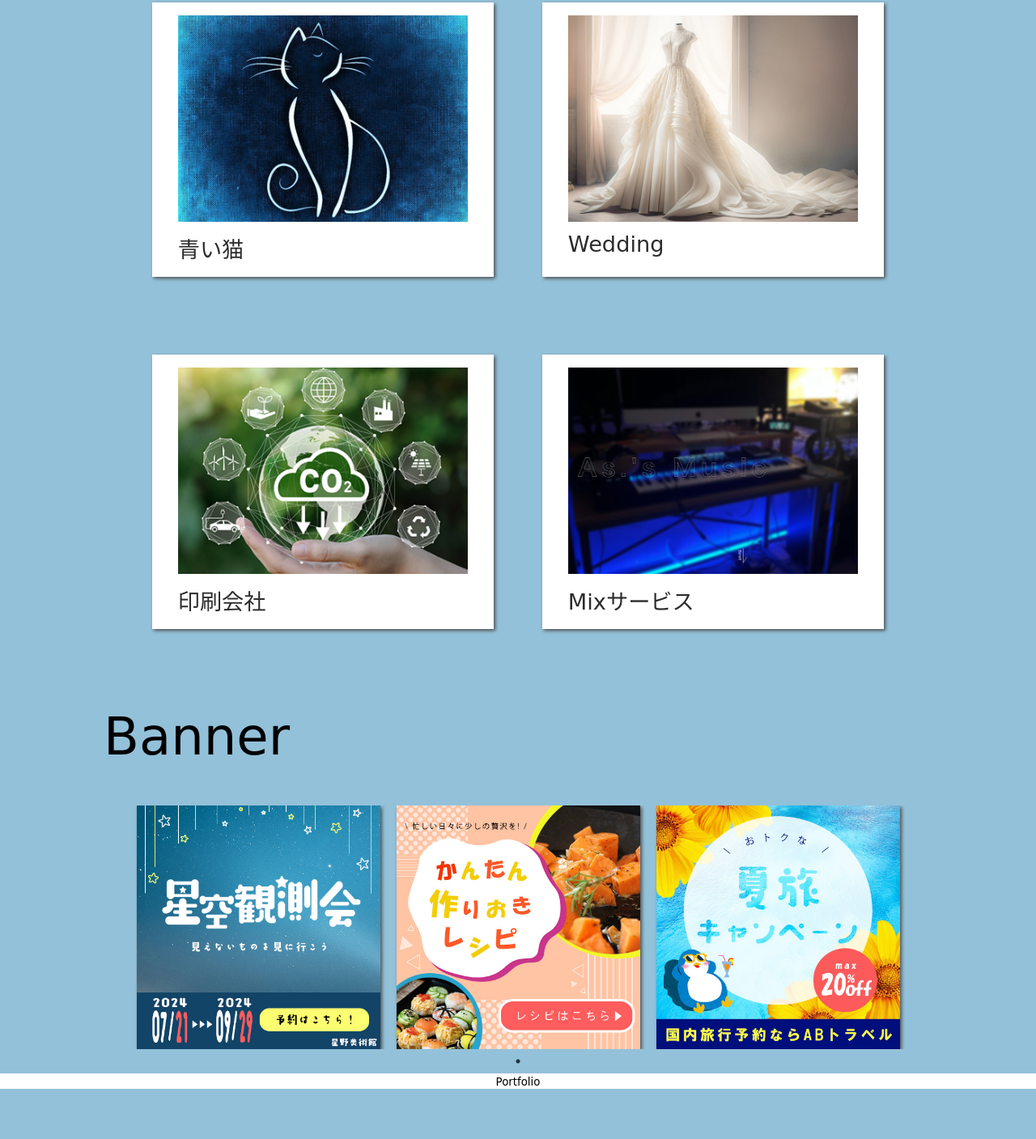
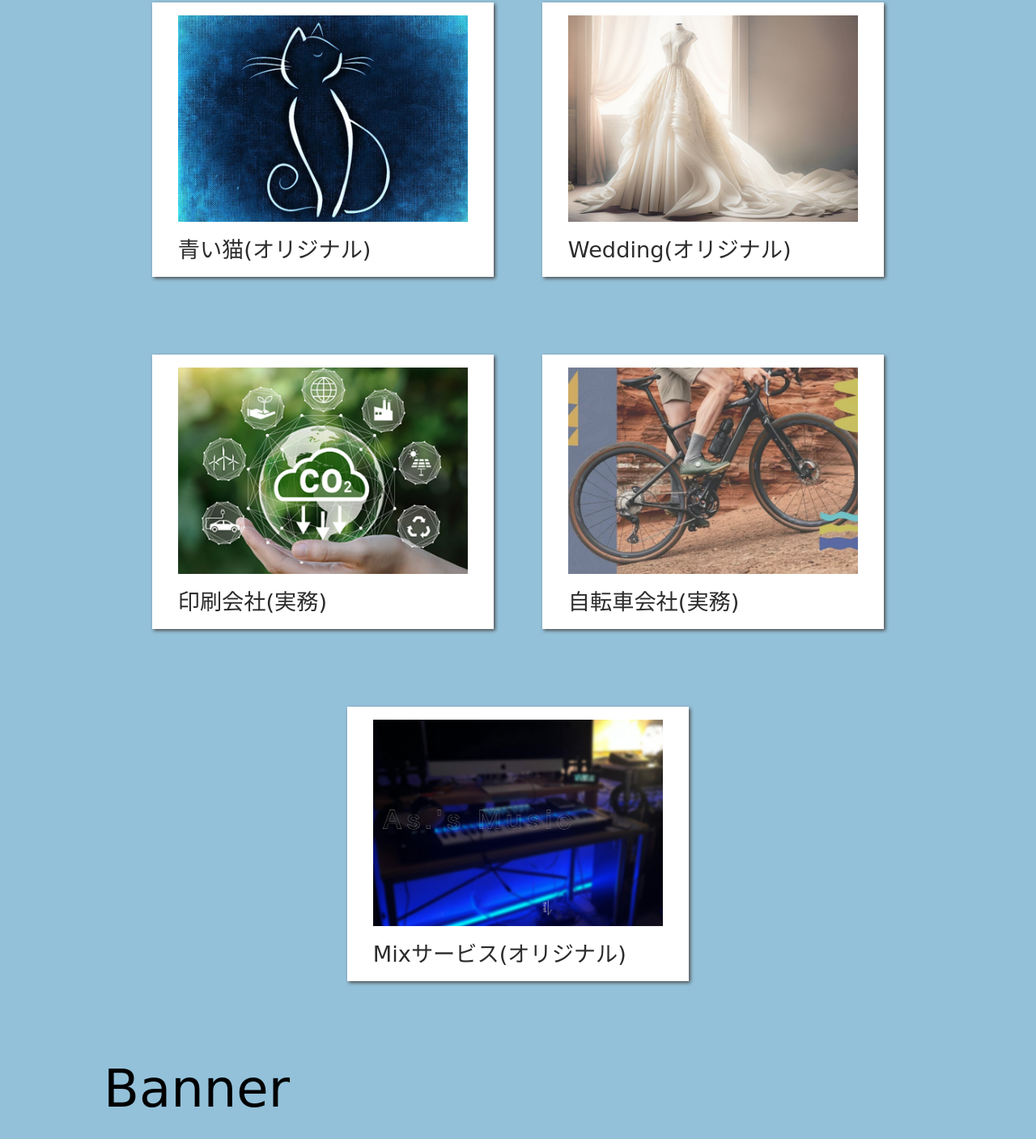
Before and after one commit to medameda-yaki/as-music, a plain HTML site: page portfolio/index2.html in a window 1280 px wide. Shown: the part 2417-3824 px from the top of the page at 81% size. Before the commit the page ends 3762 px from the top, so only its background shows below. Drawn offline with Linux system fonts and the light colour scheme; a web font is replaced by a local one.

Commit message:
Update index2.html

```diff
--- a/portfolio/index2.html
+++ b/portfolio/index2.html
@@ -64,10 +64,14 @@
                         <dt>生年月日</dt>
                         <dd><span class="span-dd">1997.07.13 (26age)</span></dd>
                         <dt>スキル</dt>
-                        <dd><span class="span-dd">HTML,CSS,AEM,Excel,Word,PowerPoint</span><br class="sp-only">・・・★★★★★ (実務経験<span class="red">有</span>)</dd>
-                        <dd><span class="span-dd">Photoshop,Illustrator</span><br class="sp-only">・・・★★★★ (実務経験<span class="red">有</span>)</dd>
-                        <dd><span class="span-dd">jQuery</span><br class="sp-only">・・・★★★ (実務経験<span class="red">有</span>)</dd>
-                        <dd><span class="span-dd">XD,Wordpress,PremierePro</span><br class="sp-only">・・・★★ (実務経験<span class="blue">無</span>)</dd>
+                        <dd><span class="span-dd">HTML,CSS,AEM,Excel,Word,PowerPoint</span><br class="sp-only">・・・★★★★★
+                            (実務経験<span class="red">有</span>)</dd>
+                        <dd><span class="span-dd">Photoshop,Illustrator</span><br class="sp-only">・・・★★★★ (実務経験<span
+                                class="red">有</span>)</dd>
+                        <dd><span class="span-dd">jQuery</span><br class="sp-only">・・・★★★ (実務経験<span
+                                class="red">有</span>)</dd>
+                        <dd><span class="span-dd">XD,Wordpress,PremierePro</span><br class="sp-only">・・・★★ (実務経験<span
+                                class="blue">無</span>)</dd>
                         </dd>
                     </dl>
                 </div>
@@ -84,25 +88,32 @@
                 <div class="website">
                     <a href="../band/html/aoineko.html" target="_blank" class="work-web-a">
                         <img src="img/aoineko.jpg" alt="バンドのサイト">
-                        <h4>青い猫</h4>
+                        <h4>青い猫(オリジナル)</h4>
                     </a>
                 </div>
                 <div class="website">
                     <a href="../wedding/wedding.html" target="_blank" class="work-web-a">
                         <img src="img/wedding.jpg" alt="ウエディングのサイト">
-                        <h4>Wedding</h4>
+                        <h4>Wedding(オリジナル)</h4>
                     </a>
                 </div>
                 <div class="website">
                     <a href="https://www.ip-c.co.jp/sustainability.php" target="_blank" class="work-web-a">
                         <img src="img/printing.jpg" alt="印刷会社のサイト">
-                        <h4>印刷会社</h4>
+                        <h4>印刷会社(実務)</h4>
                     </a>
                 </div>
                 <div class="website">
-                    <a href="https://medameda-yaki.github.io/as-music/As-music/index.html" target="_blank" class="work-web-a">
+                    <a href="https://bike.shimano.com/ja-JP/technologies/apparel-accessories/footwear/shoe-fitting-cleat-setting.html" target="_blank" class="work-web-a">
+                        <img src="img/bike.jpg" alt="自転車会社のサイト">
+                        <h4>自転車会社(実務)</h4>
+                    </a>
+                </div>
+                <div class="website">
+                    <a href="https://medameda-yaki.github.io/as-music/As-music/index.html" target="_blank"
+                        class="work-web-a">
                         <img src="img/mix.jpg" alt="mix師さんのサイト">
-                        <h4>Mixサービス</h4>
+                        <h4>Mixサービス(オリジナル)</h4>
                     </a>
                 </div>
 
```
Lines whose indentation alone changed are shown as unchanged.
